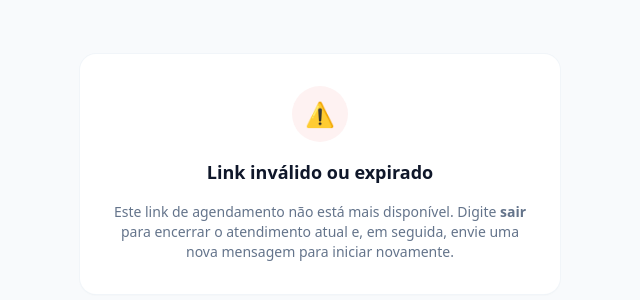
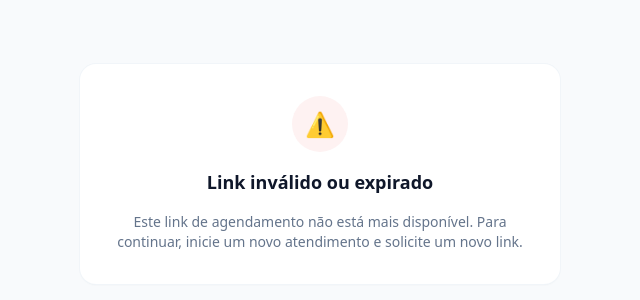
Before and after one commit to reinaldoholtz/linka-agenda-frontend, an Angular app: page /link-expirado in a window 1280 px wide. Shown: the part 226-526 px from the top of the page, without its empty margins (320-960 px from the left). Built offline with nearby package versions, Linux system fonts and the light colour scheme.

Commit message:
fix(ui): update favicon and expired link text

```diff
--- a/src/app/pages/expired-link/expired-link.component.ts
+++ b/src/app/pages/expired-link/expired-link.component.ts
@@ -14,7 +14,7 @@ import { PageCardComponent } from '../../shared/components/page-card.component';
         <h1 class="text-lg font-semibold text-slate-900">Link inválido ou expirado</h1>
         <p class="text-sm text-slate-500">
           Este link de agendamento não está mais disponível.
-          Digite <strong>sair</strong> para encerrar o atendimento atual e, em seguida, envie uma nova mensagem para iniciar novamente.
+          Para continuar, inicie um novo atendimento e solicite um novo link.
         </p>
       </div>
     </app-page-card>
--- a/src/index.html
+++ b/src/index.html
@@ -5,7 +5,7 @@
   <title>LinkaAgenda</title>
   <base href="/">
   <meta name="viewport" content="width=device-width, initial-scale=1">
-  <link rel="icon" type="image/x-icon" href="favicon.ico">
+  <link rel="icon" type="image/x-icon" href="linka-favicon.png">
 </head>
 <body>
   <app-root></app-root>
```
Also changed, not shown: public/linka-favicon.png (added).
